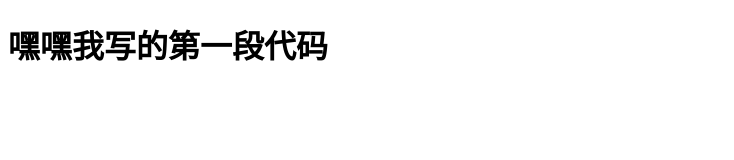
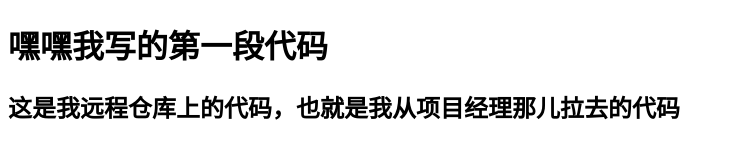
Before and after one commit to hahahahaoshenqiang/9.17, a plain HTML site: page index.html in a window 1280 px wide. Shown: the whole page, without its empty margins (0-734 px from the left). Drawn offline with Linux system fonts and the light colour scheme.

Commit message:
Update index.html

```diff
--- a/index.html
+++ b/index.html
@@ -6,5 +6,6 @@
 </head>
 <body>
   <h1>嘿嘿我写的第一段代码</h1>
+  <h2>这是我远程仓库上的代码，也就是我从项目经理那儿拉去的代码</h2>
 </body>
 </html>
```
